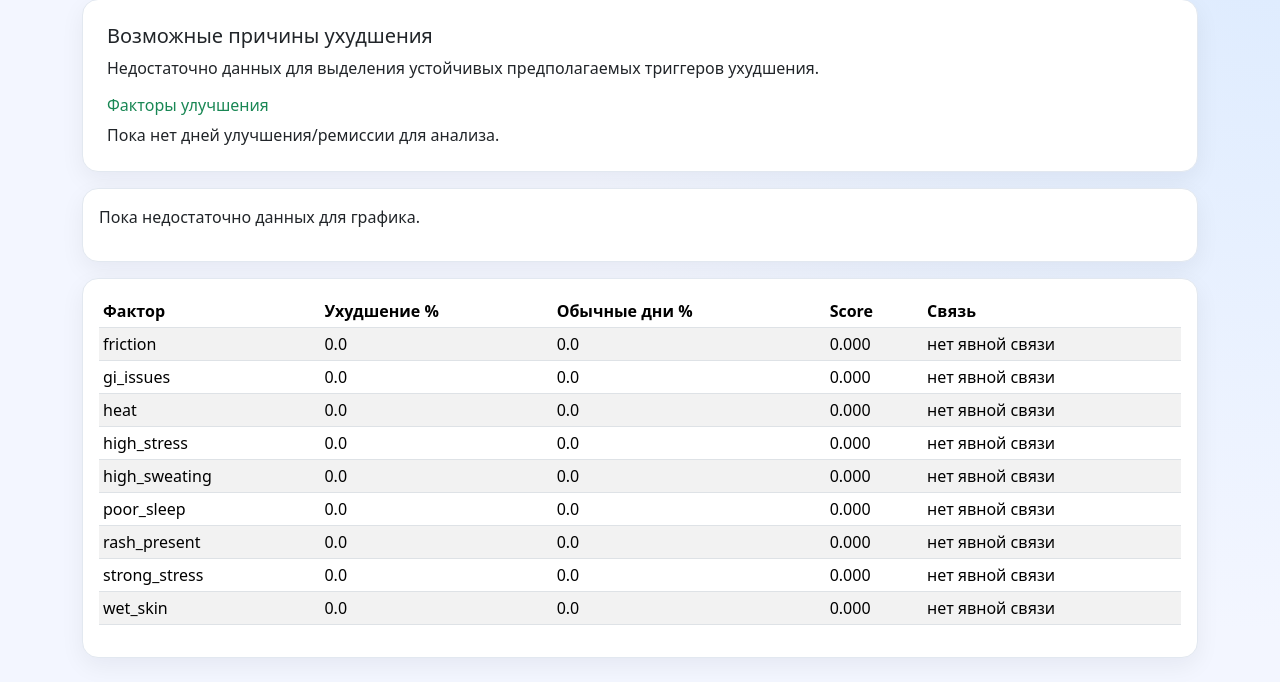
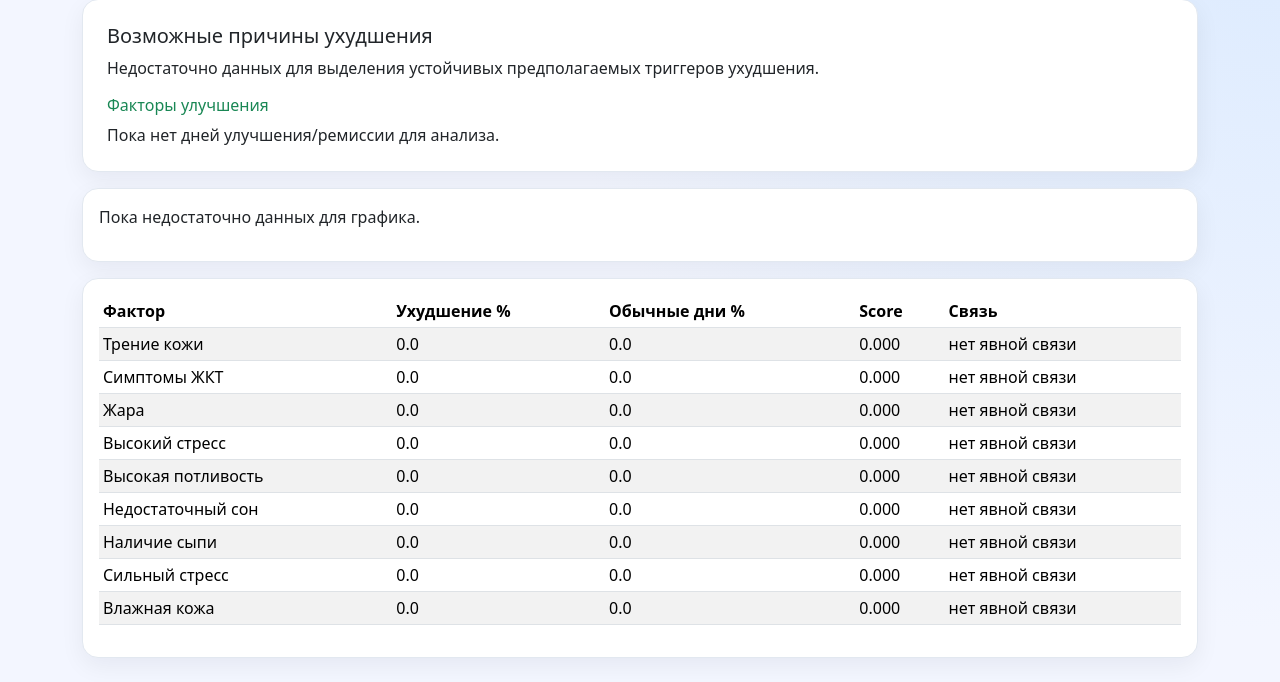
Before and after one commit to Karamillin/exzem, a Flask app: page /analytics in a window 1280 px wide. Shown: the part 127-809 px from the top of the page. Run offline with Flask 3, Linux system fonts and the light colour scheme; data that the repository does not hold is empty.

Commit message:
feat: localize analytics factors and day result labels

```diff
--- a/app/services/analytics_service.py
+++ b/app/services/analytics_service.py
@@ -7,6 +7,18 @@ from app.domain.models import AnalyticsReport, DailyEntry, TriggerScore
 
 
 class AnalyticsService:
+    FACTOR_LABELS = {
+        "high_stress": "высокий стресс",
+        "strong_stress": "сильный стресс",
+        "high_sweating": "высокая потливость",
+        "heat": "жара",
+        "wet_skin": "влажная кожа",
+        "friction": "трение кожи",
+        "gi_issues": "симптомы ЖКТ",
+        "poor_sleep": "недостаточный сон",
+        "rash_present": "наличие сыпи",
+    }
+
     def __init__(self, repository: EntryRepository) -> None:
         self.repository = repository
 
@@ -115,7 +127,7 @@ class AnalyticsService:
         top = [s for s in scores if s.score >= 0.2][:5]
         if not top:
             return "Недостаточно данных для выделения устойчивых предполагаемых триггеров ухудшения."
-        parts = [t.factor.replace("food:", "еда: ").replace("contact:", "контакт: ") for t in top]
+        parts = [self._human_factor(t.factor) for t in top]
         return (
             "Возможные причины ухудшения: "
             + ", ".join(parts)
@@ -142,3 +154,10 @@ class AnalyticsService:
             return "Не найдено повторяющихся факторов улучшения."
         top = ", ".join([k for k, _ in counter.most_common(4)])
         return f"В дни улучшения чаще встречаются: {top}."
+
+    def _human_factor(self, factor: str) -> str:
+        if factor.startswith("food:"):
+            return f"еда: {factor.removeprefix('food:').replace('custom:', '')}"
+        if factor.startswith("contact:"):
+            return f"контакт: {factor.removeprefix('contact:').replace('custom:', '')}"
+        return self.FACTOR_LABELS.get(factor, factor)
--- a/app/web/routes.py
+++ b/app/web/routes.py
@@ -13,6 +13,23 @@ FOOD_PRESETS = ["цитрусы", "острое", "сладкое", "молоч
 CONTACT_PRESETS = ["бытовая химия", "перчатки", "мыло", "металл", "косметика"]
 GI_PRESETS = ["вздутие", "боль", "тошнота", "изжога", "неустойчивый стул"]
 LOCATION_PRESETS = ["ладони", "пальцы", "стопы", "запястья", "другое"]
+DAY_RESULT_OPTIONS = [
+    ("worsening", "Ухудшение"),
+    ("neutral", "Без изменений"),
+    ("improvement", "Улучшение"),
+    ("remission", "Ремиссия"),
+]
+FACTOR_LABELS = {
+    "high_stress": "Высокий стресс",
+    "strong_stress": "Сильный стресс",
+    "high_sweating": "Высокая потливость",
+    "heat": "Жара",
+    "wet_skin": "Влажная кожа",
+    "friction": "Трение кожи",
+    "gi_issues": "Симптомы ЖКТ",
+    "poor_sleep": "Недостаточный сон",
+    "rash_present": "Наличие сыпи",
+}
 
 
 @web_bp.get("/")
@@ -21,7 +38,12 @@ def dashboard():
     analytics = current_app.config["analytics"]
     entries = repo.list_entries()
     report = analytics.build_report()
-    return render_template("dashboard.html", entries=entries[:7], report=report)
+    return render_template(
+        "dashboard.html",
+        entries=entries[:7],
+        report=report,
+        day_result_label=human_day_result,
+    )
 
 
 @web_bp.route("/entries/new", methods=["GET", "POST"])
@@ -38,6 +60,7 @@ def new_entry():
         contact_presets=CONTACT_PRESETS,
         gi_presets=GI_PRESETS,
         location_presets=LOCATION_PRESETS,
+        day_result_options=DAY_RESULT_OPTIONS,
         today=date.today().isoformat(),
     )
 
@@ -47,7 +70,7 @@ def history():
     repo = current_app.config["repository"]
     saved = request.args.get("saved")
     entries = repo.list_entries()
-    return render_template("history.html", entries=entries, saved=saved)
+    return render_template("history.html", entries=entries, saved=saved, day_result_label=human_day_result)
 
 
 @web_bp.get("/analytics")
@@ -60,7 +83,7 @@ def analytics():
         fig = go.Figure(
             go.Bar(
                 x=[x.score for x in top],
-                y=[x.factor for x in top],
+                y=[human_factor_label(x.factor) for x in top],
                 orientation="h",
                 marker_color="#2563eb",
             )
@@ -77,7 +100,17 @@ def analytics():
     else:
         chart_html = "<p>Пока недостаточно данных для графика.</p>"
 
-    return render_template("analytics.html", report=report, chart_html=chart_html)
+    scores = [
+        {
+            "factor": human_factor_label(s.factor),
+            "worsening_frequency": s.worsening_frequency,
+            "normal_frequency": s.normal_frequency,
+            "score": s.score,
+            "relation": s.relation,
+        }
+        for s in report.trigger_scores
+    ]
+    return render_template("analytics.html", report=report, chart_html=chart_html, scores=scores)
 
 
 def _entry_from_form(form) -> DailyEntry:
@@ -130,3 +163,16 @@ def _entry_from_form(form) -> DailyEntry:
         photos=photos,
         day_result=form.get("day_result", "neutral"),
     )
+
+
+def human_day_result(value: str) -> str:
+    labels = dict(DAY_RESULT_OPTIONS)
+    return labels.get(value, value)
+
+
+def human_factor_label(factor: str) -> str:
+    if factor.startswith("food:"):
+        return f"Еда: {factor.removeprefix('food:').replace('custom:', '')}"
+    if factor.startswith("contact:"):
+        return f"Контакт: {factor.removeprefix('contact:').replace('custom:', '')}"
+    return FACTOR_LABELS.get(factor, factor)
--- a/app/web/templates/analytics.html
+++ b/app/web/templates/analytics.html
@@ -14,7 +14,7 @@
     <table class="table table-sm table-striped">
       <thead><tr><th>Фактор</th><th>Ухудшение %</th><th>Обычные дни %</th><th>Score</th><th>Связь</th></tr></thead>
       <tbody>
-      {% for s in report.trigger_scores %}
+      {% for s in scores %}
         <tr><td>{{ s.factor }}</td><td>{{ '%.1f'|format(s.worsening_frequency*100) }}</td><td>{{ '%.1f'|format(s.normal_frequency*100) }}</td><td>{{ '%.3f'|format(s.score) }}</td><td>{{ s.relation }}</td></tr>
       {% else %}
         <tr><td colspan="5" class="text-center text-muted">Недостаточно данных</td></tr>
--- a/app/web/templates/dashboard.html
+++ b/app/web/templates/dashboard.html
@@ -27,7 +27,7 @@
   <ul class="list-group list-group-flush">
     {% for e in entries %}
       <li class="list-group-item d-flex justify-content-between">
-        <span>{{ e.entry_date }}</span><span class="badge text-bg-light">{{ e.day_result }}</span>
+        <span>{{ e.entry_date }}</span><span class="badge text-bg-light">{{ day_result_label(e.day_result) }}</span>
       </li>
     {% else %}
       <li class="list-group-item">Пока нет записей.</li>
--- a/app/web/templates/entry_form.html
+++ b/app/web/templates/entry_form.html
@@ -7,7 +7,11 @@
     <div class="row g-3">
       <div class="col-md-4"><label class="form-label">Дата</label><input class="form-control" type="date" name="entry_date" value="{{ today }}" required></div>
       <div class="col-md-4"><label class="form-label">Итог дня</label>
-        <select class="form-select" name="day_result"><option>worsening</option><option>neutral</option><option>improvement</option><option>remission</option></select>
+        <select class="form-select" name="day_result">
+          {% for value,label in day_result_options %}
+            <option value="{{ value }}">{{ label }}</option>
+          {% endfor %}
+        </select>
       </div>
     </div>
   </div>
--- a/app/web/templates/history.html
+++ b/app/web/templates/history.html
@@ -14,7 +14,7 @@
       {% for e in entries %}
         <tr>
           <td>{{ e.entry_date }}</td>
-          <td><span class="badge text-bg-light">{{ e.day_result }}</span></td>
+          <td><span class="badge text-bg-light">{{ day_result_label(e.day_result) }}</span></td>
           <td>{{ e.stress_level }}</td>
           <td>{{ e.itch }}</td>
           <td>{{ e.sweating }}</td>
```
